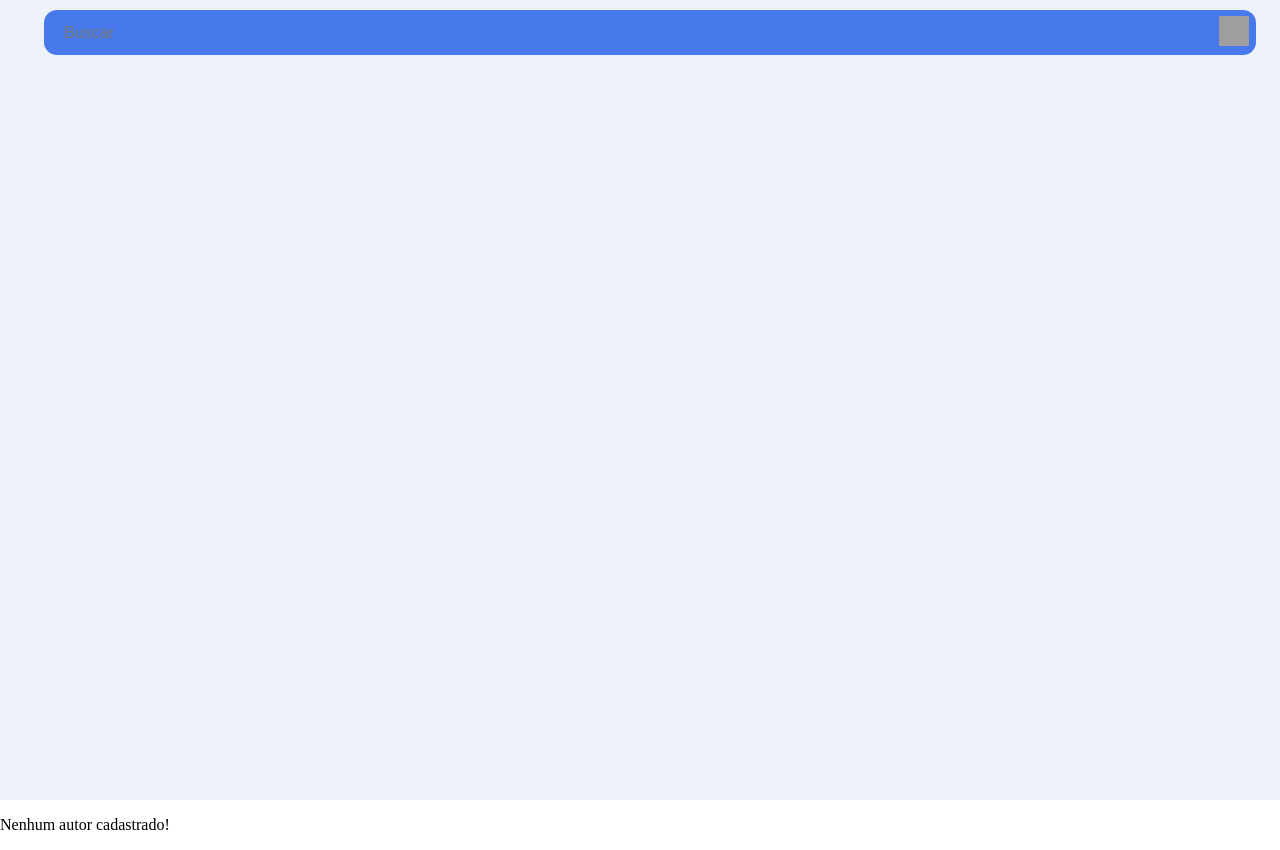
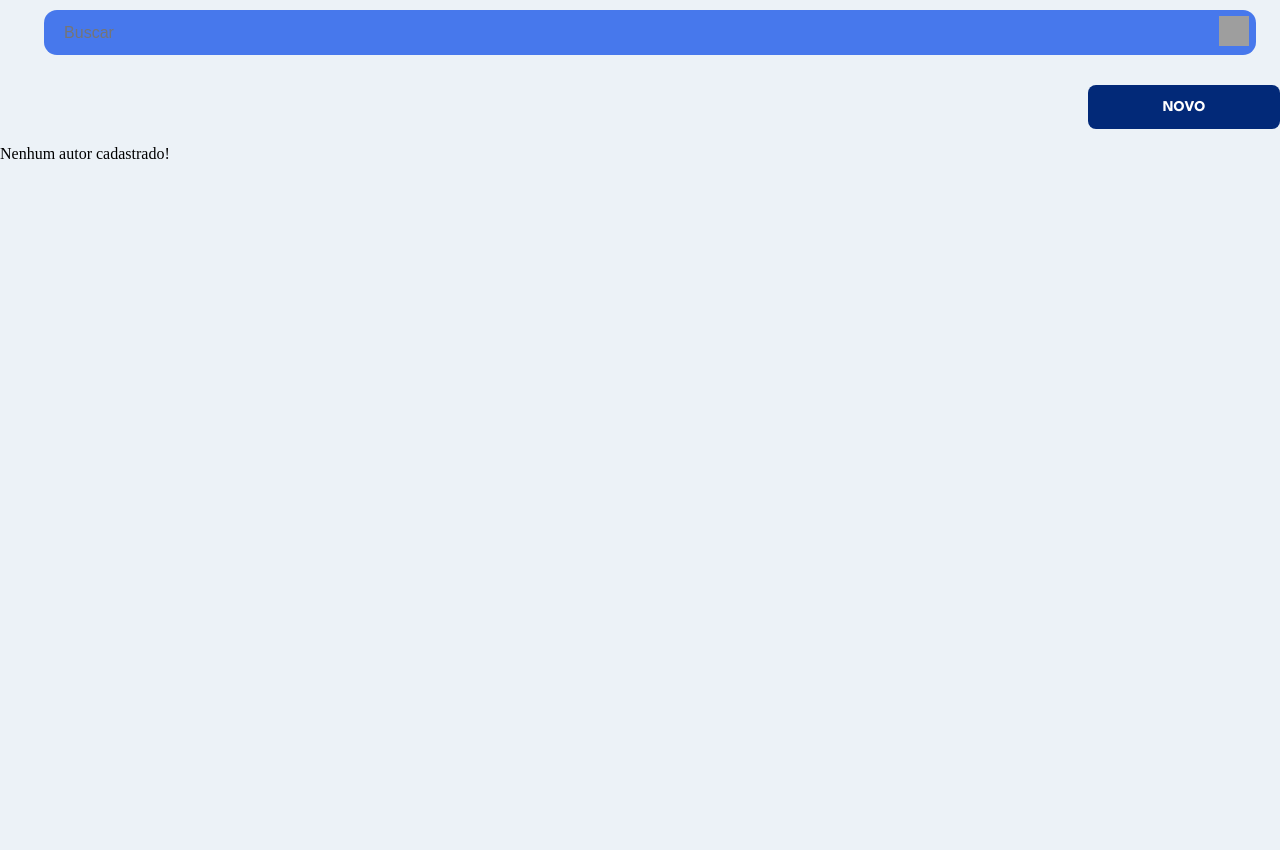
Before and after one commit to idavidcarvalho/pi23_gerenciamento_biblioteca, a Django app: page /autor/ in a window 1280 px wide. After the commit the page ends 159 px from the top, so only its background shows below. Run offline with Django 4.2, Linux system fonts and the light colour scheme; data that the repository does not hold is empty; some libraries are stand-ins or nearby versions; grey boxes are pictures that could not be loaded.

Commit message:
aleterei algumas configurações do botão para adicionar um novo autor

```diff
--- a/static/autor.css
+++ b/static/autor.css
@@ -48,6 +48,11 @@
     align-items: center;
     justify-content: center;
     border-radius: 8px;
+
+}
+.button-novo a {
+    text-decoration: none;
+    color: white;
 }
 
 .button-novo:hover{
--- a/templates/autor.html
+++ b/templates/autor.html
@@ -43,20 +43,18 @@
                         <a href="#"><img class="search-icon" src="/img/lupa.png"></a>
                     </form>
                 </div>
-
+                <div class="button-novo-container">
+                    <div class="button-novo">
+                        <div>
+                            <p><a href="{% url 'cadastro_autor' %}">NOVO</a></p>
+                        </div>
+                    </div>
+                </div>
                 {% for autor in listar_autor %}
                 <div class="container-tabela">
                     <div class="autor-container">
                         <div>
                             <p class="autor">Autores</p>
-                        </div>
-
-                        <div class="button-novo-container">
-                            <div class="button-novo">
-                                <div>
-                                    <p><a href="{% url 'cadastro_autor' %}">NOVO</a></p>
-                                </div>
-                            </div>
                         </div>
                     </div>
                     <div>
@@ -72,10 +70,10 @@
                                     <a href="{% url 'remover_autor' autor.id %}" class="bt-editar-ex">Deletar</a>
                                 </td>
                             </tr>
-                            {% empty %}
                         </table>
                     </div>
                 </div>
+                {% empty %}
                 <p>Nenhum autor cadastrado!</p>
                 {% endfor %}
             </main>
```
